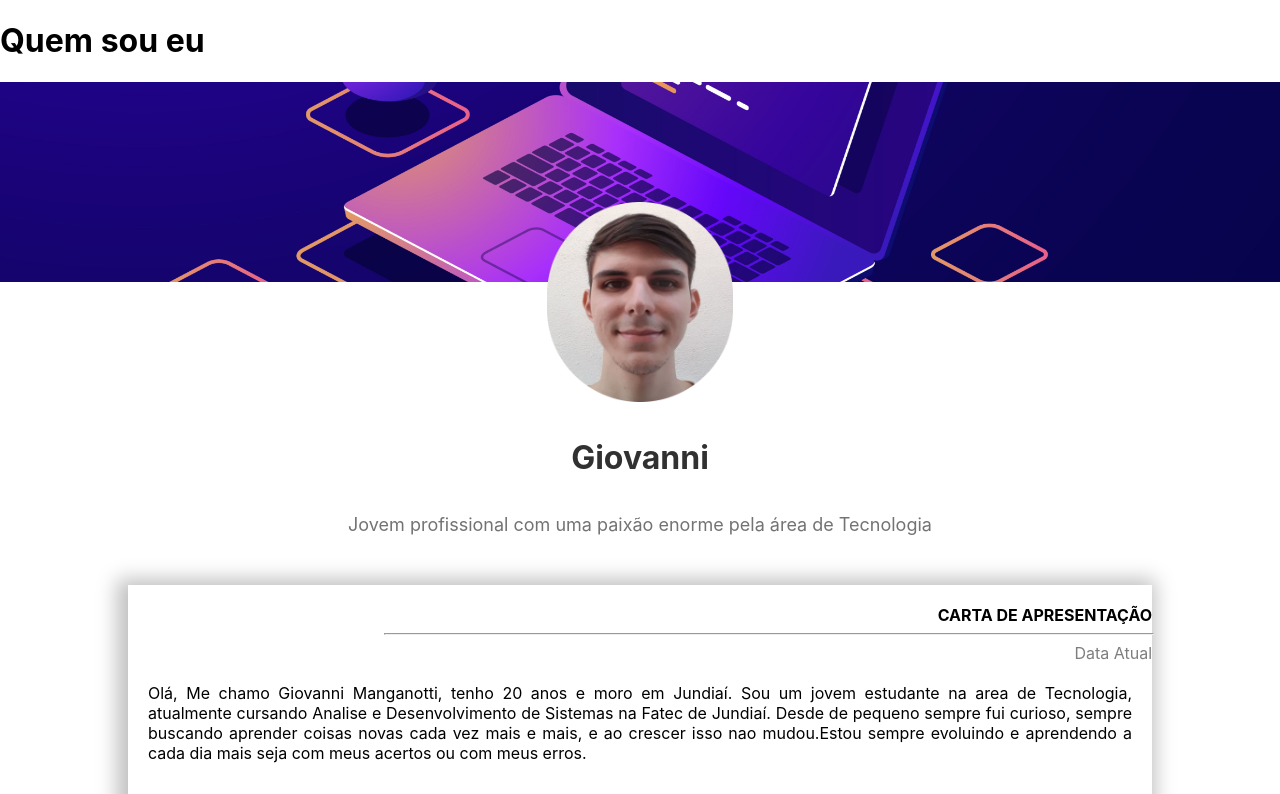
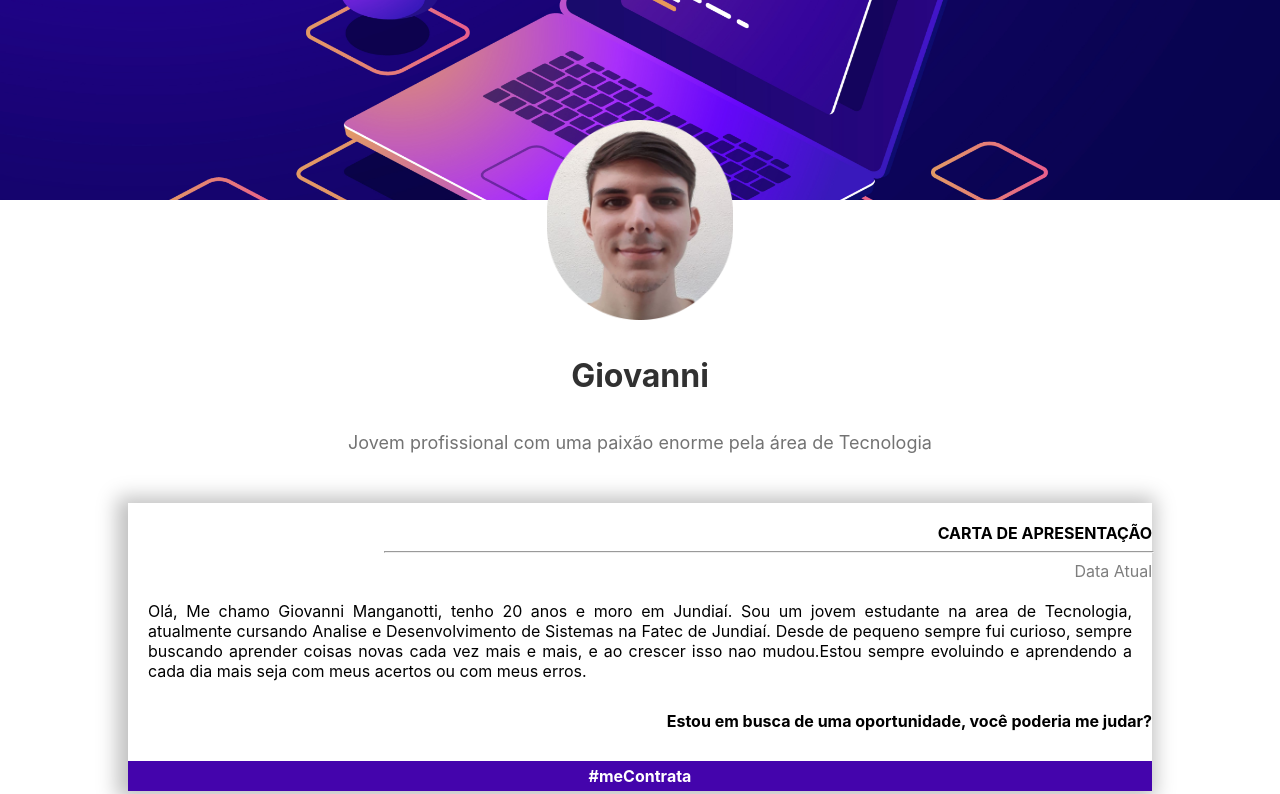
Before and after one commit to Giovanni001/my-portifolio, a React (Create React App) app in the folder front/: page / in a window 1280 px wide. Shown: the top 794 px of the page. Built offline with nearby package versions, Linux system fonts and the light colour scheme.

Commit message:
about-me

```diff
--- a/front/src/modules/home/about-me/index.jsx
+++ b/front/src/modules/home/about-me/index.jsx
@@ -7,9 +7,6 @@ import style from "./index.module.css";
 function AboutMe() {
   return (
     <>
-      <div className={style.aboutMe}>
-        <h1>Quem sou eu</h1>
-      </div>
       <div className={style.container}>
         <img className={style.image} src={mainImage} alt="" />
         <div className={style.containerImage}>
```
